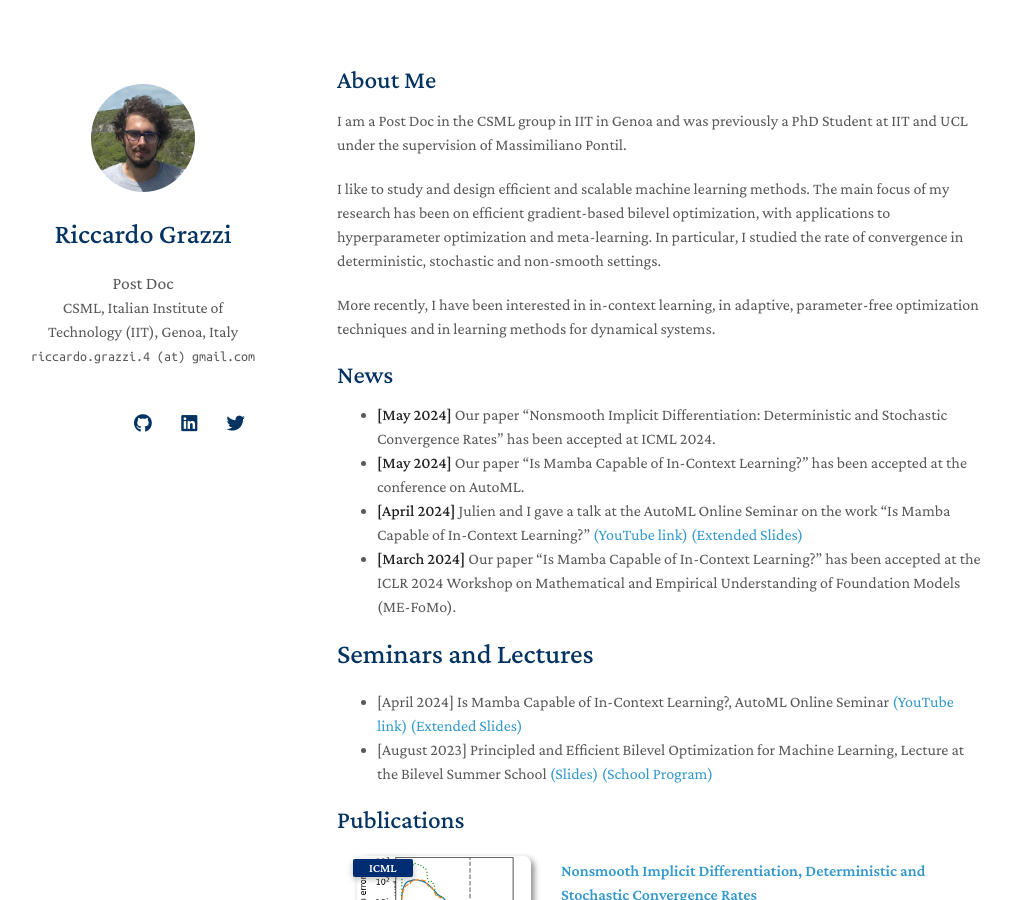
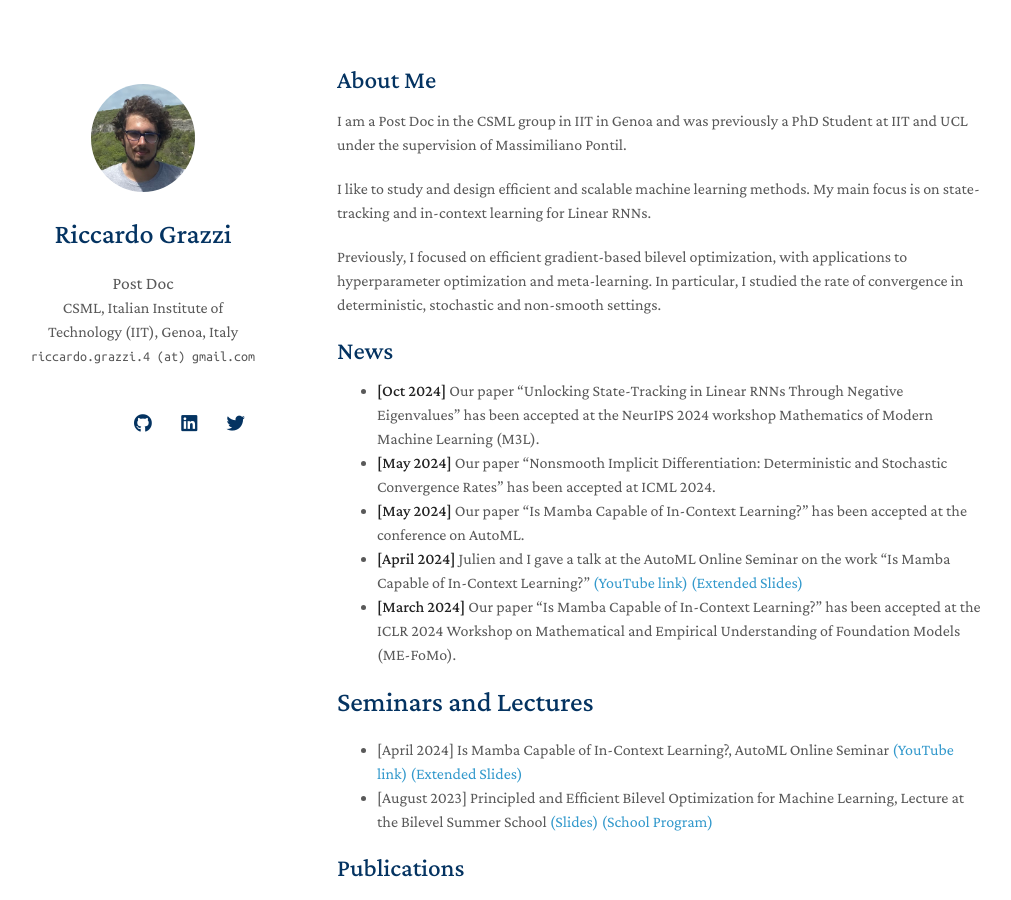
Before and after one commit to prolearner/riccardograzzi.github.io, a Jekyll site: the page built from index.md, in a window 1280 px wide and 900 px high. Shown: the whole window, without its empty margins (133-1144 px from the left). Built offline with Jekyll 4.4.1, drawn with Linux system fonts in a browser that asks for light colours; nearby versions of some CDN libraries; a style sheet for code colours, icons or effects is not loaded; our own code applies the rules of GitHub Pages for plain Markdown files.

Commit message:
added news

```diff
--- a/index.md
+++ b/index.md
@@ -7,9 +7,9 @@ layout: homepage
 I am a Post Doc in the CSML group in IIT in Genoa and was previously a PhD Student at IIT and UCL under the supervision of Massimiliano Pontil.
 
 I like to study and design efficient and scalable machine learning methods.
-The main focus of my research has been on efficient gradient-based bilevel optimization, with applications to hyperparameter optimization and meta-learning. In particular, I studied the rate of convergence in deterministic, stochastic and non-smooth settings.
+My main focus is on state-tracking and in-context learning for Linear RNNs.
 
-More recently, I have been interested in in-context learning, in adaptive, parameter-free optimization techniques and in learning methods for dynamical systems.
+Previously, I focused on efficient gradient-based bilevel optimization, with applications to hyperparameter optimization and meta-learning. In particular, I studied the rate of convergence in deterministic, stochastic and non-smooth settings.
 
 <!-- ## Research Interests
 
@@ -18,6 +18,7 @@ More recently, I have been interested in in-context learning, in adaptive, param
 
 ## News
 
+- **[Oct 2024]** Our paper “Unlocking State-Tracking in Linear RNNs Through Negative Eigenvalues” has been accepted at the NeurIPS 2024 workshop Mathematics of Modern Machine Learning (M3L).
 - **[May 2024]** Our paper “Nonsmooth Implicit Differentiation: Deterministic and Stochastic Convergence Rates” has been accepted at ICML 2024.
 - **[May 2024]** Our paper “Is Mamba Capable of In-Context Learning?” has been accepted at the conference on AutoML.
 - **[April 2024]** Julien and I gave a talk at the AutoML Online Seminar on the work "Is Mamba Capable of In-Context Learning?" [(YouTube link)](https://www.youtube.com/watch?v=q5-RPiBP2Bs) [(Extended Slides)](https://docs.google.com/presentation/d/e/2PACX-1vSU577DacRC1VDjMmqmY_JMiATDxc3JRPSgDzrM_QDqf3ZjE64IXcXvBAmHm14TAQXbCtptFsSkokFz/pub?start=false&loop=false&delayms=3000&slide=id.p)
```
